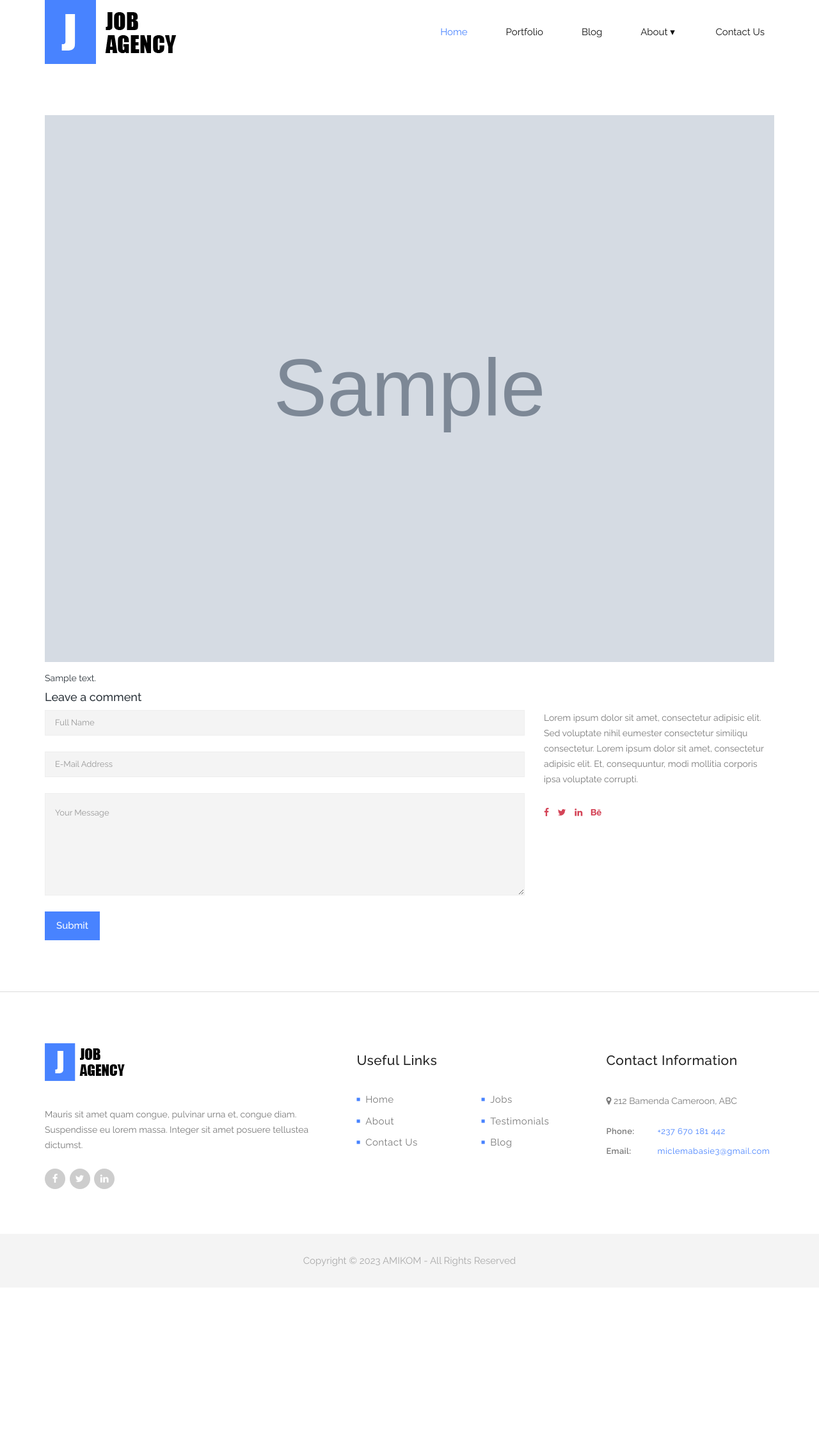
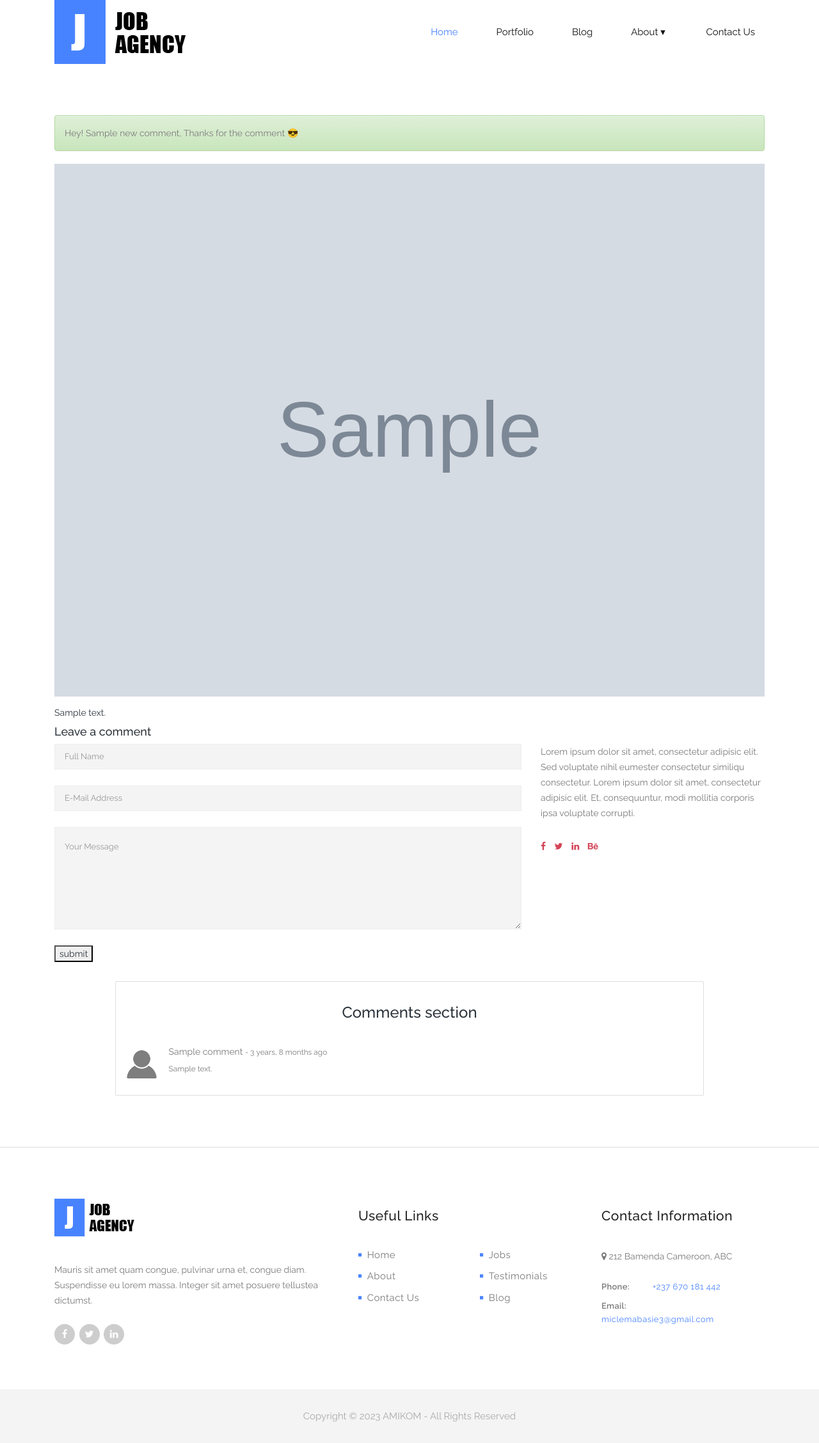
Before and after one commit to miclemabasie/Django-Blog-2023, a Django app: template templates/blog/detail.html in a window 1280 px wide. Shown: the whole page at 64% size. Before the commit the page ends 1980 px from the top, so only its background shows below. Run offline with Django 3.2, Linux system fonts and the light colour scheme; tables that the repository leaves empty hold one stand-in row (values such as "Sample post"); the template is opened without the code that fills it: values that come from a table or form of the project are taken from there, most other values are stand-ins (such as "Sample title", 1, 10 or a date in 2020); grey boxes marked "Sample" are stand-in pictures; parts of the project's set-up code (start-up, migrations or seed data) failed here and were passed over; some libraries are stand-ins or nearby versions.

Commit message:
added comment functionality on the frontend

```diff
--- a/static/css/style.css
+++ b/static/css/style.css
@@ -1,6 +1,19 @@
 body {
   font-family: 'Raleway', 'sans-serif';
   background-color: #fff;
+}
+
+.gradient-custom {
+  /* fallback for old browsers */
+  background: #4facfe;
+  /* Chrome 10-25,
+  Safari 5.1-6 */
+  background: -webkit-linear-gradient(to bottom right, rgba(79, 172, 254,
+        1), rgba(0, 242, 254, 1));
+  /* W3C, IE 10+/ Edge, Firefox 16+, Chrome 26+, Opera 12+,
+  Safari 7+ */
+  background: linear-gradient(to bottom right, rgba(79, 172, 254, 1), rgba(0,
+        242, 254, 1))
 }
 
 ul {
@@ -105,11 +118,11 @@ section {
 }
 
 #primary-nav-button:hover {
-  background: rgba(0,0,0,0.05);
+  background: rgba(0, 0, 0, 0.05);
 }
 
 #primary-nav-button.selected {
-  background: rgba(0,0,0,0.1);
+  background: rgba(0, 0, 0, 0.1);
 }
 
 #primary-nav-button:before {
@@ -173,9 +186,9 @@ section {
   transition: all 0.5s;
 }
 
-#primary-nav .active > a,
-#primary-nav li > a:hover,
-#primary-nav li.selected > a {
+#primary-nav .active>a,
+#primary-nav li>a:hover,
+#primary-nav li.selected>a {
   color: #4883ff;
 }
 
@@ -184,17 +197,17 @@ section {
 }
 
 .sub-menu li a {
-  line-height: 50px!important;
-  font-size: 13px!important;
+  line-height: 50px !important;
+  font-size: 13px !important;
   color: #7a7a7a;
 }
 
 .downarrow {
-    background: none;
-    display: inline-block;
+  background: none;
+  display: inline-block;
   padding: 0;
-    text-align: center;
-    min-width: 3px;
+  text-align: center;
+  min-width: 3px;
 }
 
 .sub-menu .downarrow {
@@ -232,7 +245,7 @@ section {
 
 #primary-nav .sub-menu {
   background: #fff;
-  box-shadow: 0px 5px 15px rgba(0,0,0,0.25);
+  box-shadow: 0px 5px 15px rgba(0, 0, 0, 0.25);
   min-width: 160px;
   z-index: 200;
 }
@@ -271,13 +284,13 @@ section {
   border-bottom: 1px solid #ddd;
 }
 
-#primary-nav.mobile li:first-child  {
+#primary-nav.mobile li:first-child {
   width: 100%;
   margin: 0;
   border-top: 1px solid #ddd;
 }
 
-#primary-nav.mobile li.selected > a {
+#primary-nav.mobile li.selected>a {
   border-bottom: 1px solid #ddd;
 }
 
@@ -301,13 +314,14 @@ section {
 .mobile .downarrow,
 .mobile .sub-menu .downarrow {
   position: absolute;
-  top:42px;
+  top: 42px;
   right: 25px;
 }
 
 #primary-nav.mobile .sub-menu .downarrow:before {
   content: '\25be';
 }
+
 #primary-nav-button.mobile {
   display: inline-block;
 }
@@ -335,11 +349,12 @@ section.banner {
 }
 
 .thumb-img img {
-  position: relative; z-index: 2;
+  position: relative;
+  z-index: 2;
 }
 
 .input-group-addon:last-child {
-  border: 1px solid rgba(0,0,0,.05);
+  border: 1px solid rgba(0, 0, 0, .05);
 }
 
 .thumb-img:before,
@@ -350,14 +365,14 @@ section.banner {
   left: 0;
   right: 0;
   bottom: 0;
-  background-color: rgba(0,0,0,.3);
+  background-color: rgba(0, 0, 0, .3);
   z-index: 1;
   border-radius: 5px;
 }
 
 .thumb-img:before {
   z-index: 3;
-  background-color: rgba(0,0,0,.3);
+  background-color: rgba(0, 0, 0, .3);
 }
 
 .featured-item .thumb-img:before {
@@ -450,10 +465,11 @@ section.banner {
   box-shadow: none;
 }
 
-.submit-form input:focus{
+.submit-form input:focus {
   border-width: 0px;
-  outline:0; /* I have also tried outline:none */
-  -webkit-appearance:none;
+  outline: 0;
+  /* I have also tried outline:none */
+  -webkit-appearance: none;
   box-shadow: none;
   -moz-box-shadow: none;
   -webkit-box-shadow: none;
@@ -489,24 +505,27 @@ section.banner {
   text-align: center;
 }
 
-.popular-places .owl-dots .owl-dot span  {
+.popular-places .owl-dots .owl-dot span {
   width: 12px;
   height: 12px;
-  background-color: #cdcdcd!important;
+  background-color: #cdcdcd !important;
   display: inline-block;
   border-radius: 50%;
   margin: 0 3px;
 }
 
 .popular-places .owl-dots .active span {
-  background-color: #4883ff!important;
+  background-color: #4883ff !important;
 }
 
 .popular-places .owl-dots button {
   outline: none;
 }
 
-.popular-item { margin-top: 15px; margin-bottom: 15px; }
+.popular-item {
+  margin-top: 15px;
+  margin-bottom: 15px;
+}
 
 .popular-places .popular-item .thumb {
   position: relative;
@@ -551,7 +570,9 @@ section.banner {
   z-index: 9;
 }
 
-.featured-item { margin-bottom: 30px; }
+.featured-item {
+  margin-bottom: 30px;
+}
 
 .popular-places .popular-item .thumb .plus-button i {
   width: 30px;
@@ -566,7 +587,7 @@ section.banner {
 }
 
 .popular-places .popular-item .thumb .plus-button i:hover {
-  background-color: rgba(250,250,250,0.3);
+  background-color: rgba(250, 250, 250, 0.3);
 }
 
 .featured-places .featured-item .thumb {
@@ -628,7 +649,7 @@ section.banner {
 
 .featured-places .featured-item .down-content {
   background-color: #fff;
-  box-shadow: 0px 5px 15px rgba(0,0,0,0.1);
+  box-shadow: 0px 5px 15px rgba(0, 0, 0, 0.1);
   padding: 20px 20px 0;
   border-bottom-left-radius: 5px;
   border-bottom-right-radius: 5px;
@@ -712,11 +733,11 @@ section.our-services .service-item h4 {
 }
 
 .our-services .left-content h4 {
-  font-size:  19px;
-  font-weight:  600;
-  color:  #232323;
+  font-size: 19px;
+  font-weight: 600;
+  color: #232323;
   margin-top: 0px;
-  margin-bottom:  25px;
+  margin-bottom: 25px;
 }
 
 .our-services .left-content .blue-button {
@@ -728,18 +749,21 @@ section.our-services .service-item h4 {
   margin-top: 60px;
   padding-top: 60px;
 }
+
 .accordion li {
   position: relative;
 }
+
 .accordion li .accordion-trigger {
   border: 1px solid #ddd;
 }
-.accordion li:last-child .accordion-trigger  {
 
-}
+.accordion li:last-child .accordion-trigger {}
+
 .accordion-content {
   display: none;
 }
+
 .accordion .accordion-trigger {
   width: 100%;
   display: block;
@@ -752,6 +776,7 @@ section.our-services .service-item h4 {
   padding: 15px 20px;
   text-decoration: none;
 }
+
 .accordion .accordion-trigger:after {
   width: 15px;
   height: 15px;
@@ -766,6 +791,7 @@ section.our-services .service-item h4 {
   -moz-transition: all 0.2s ease-in-out;
   transition: all 0.2s ease-in-out;
 }
+
 .accordion-content {
   margin: 0px;
   padding: 20px;
@@ -787,7 +813,7 @@ section#video-container {
 }
 
 .list-group-no-border {
-  box-shadow: 0 0 0 rgba(0,0,0,0);
+  box-shadow: 0 0 0 rgba(0, 0, 0, 0);
 }
 
 .list-group-no-border .list-group-item {
@@ -803,7 +829,7 @@ section#video-container {
   border-top: 0;
 }
 
-#video-container  {
+#video-container {
   position: relative;
   width: 100%;
   height: 560px;
@@ -823,7 +849,7 @@ section#video-container {
 
 #video-container .video-overlay {
   z-index: 9999;
-  background: rgba(0,0,0,0.3);
+  background: rgba(0, 0, 0, 0.3);
   width: 100%;
 }
 
@@ -876,7 +902,7 @@ section#video-container {
   text-align: center;
   line-height: 56px;
   color: #fff;
-  background-color: rgba(250,250,250,0.1);
+  background-color: rgba(250, 250, 250, 0.1);
   font-size: 18px;
   border: 3px solid #fff;
   border-radius: 50%;
@@ -917,7 +943,7 @@ section.pricing-tables .table-item .top-content h1 {
 }
 
 section.pricing-tables .table-item ul {
-  margin: 40px 0px!important;
+  margin: 40px 0px !important;
 }
 
 section.pricing-tables .table-item ul li {
@@ -957,6 +983,7 @@ section.contact .section-heading {
   border: 2px solid #4883ff;
   transition: all 0.5s;
 }
+
 .modal-btn:hover {
   background-color: transparent;
   color: #4883ff;
@@ -964,7 +991,7 @@ section.contact .section-heading {
 
 /* Modal */
 .modal {
-  background-color: rgba(0,0,0,.65);
+  background-color: rgba(0, 0, 0, .65);
   display: none;
   overflow: auto;
   position: fixed;
@@ -980,8 +1007,9 @@ section.contact .section-heading {
 
 .modal-content .section-heading {
   text-align: left;
-  margin-top: 0px!important;
+  margin-top: 0px !important;
 }
+
 .modal-content .section-heading h2 {
   margin-top: 10px;
 }
@@ -1095,14 +1123,17 @@ textarea.form-control {
   margin: 0 auto;
   background-color: #fff;
   //background-color: #fff;
-  box-shadow: 0 8px 16px 0 rgba(0,0,0,0.2),0 6px 20px 0 rgba(0,0,0,0.19);
+  box-shadow: 0 8px 16px 0 rgba(0, 0, 0, 0.2), 0 6px 20px 0 rgba(0, 0, 0, 0.19);
 }
+
 .modal-animated-in {
   animation: totop-in .3s ease;
 }
+
 .modal-animated-out {
   animation: totop-out .3s ease forwards;
 }
+
 .modal-content .close {
   position: absolute;
   right: -30px;
@@ -1130,6 +1161,7 @@ textarea.form-control {
     top: 600px;
     opacity: 0;
   }
+
   100% {
     top: 0;
     opacity: 1;
@@ -1141,6 +1173,7 @@ textarea.form-control {
     top: 0px;
     opacity: 1;
   }
+
   100% {
     top: -100%;
     opacity: 0;
@@ -1305,12 +1338,13 @@ footer .contact-info ul li a {
   .modal-content {
     width: 90%;
   }
+
   .modal-content .close {
     right: 50%;
     left: 50%;
     transform: translateX(-50%);
     top: -30px;
-    box-shadow: 0px 5px 15px rgba(0,0,0,0.2);
+    box-shadow: 0px 5px 15px rgba(0, 0, 0, 0.2);
   }
 
   footer .useful-links {
@@ -1323,10 +1357,10 @@ footer .contact-info ul li a {
 
 }
 
-main > section {
+main>section {
   background: #fff;
 }
 
-main > section:nth-child(even) {
+main>section:nth-child(even) {
   background: #f8f8f8;
 }
--- a/templates/blog/detail.html
+++ b/templates/blog/detail.html
@@ -1,11 +1,17 @@
 {% extends "base.html" %}
 
-
+{% load humanize %}
 {% block content %}
 
 <main>
     <section class="featured-places">
+
         <div class="container">
+          {% if new_comment %}
+          <div class="alert alert-success" role="alert">
+            <p>Hey! {{new_comment.name}}, Thanks for the comment 😎</p>
+          </div>
+          {% endif %}
             <div   class="form-group">
                 {% if post.image %}
                 <img src="{{post.image.url}}" style="height:50%; width: 100%" class="img-responsive" alt="">
@@ -16,32 +22,7 @@
             <h4>Leave a comment</h4>
 
             <div class="row">
-                <div class="col-md-8">
-                    <form id="contact" action="" method="post">
-                        <div class="row">
-                          <div class="col-lg-12 col-md-12 col-sm-12">
-                            <fieldset>
-                              <input name="name" type="text" class="form-control" id="name" placeholder="Full Name" required="">
-                            </fieldset>
-                          </div>
-                          <div class="col-lg-12 col-md-12 col-sm-12">
-                            <fieldset>
-                              <input name="email" type="text" class="form-control" id="email" placeholder="E-Mail Address" required="">
-                            </fieldset>
-                          </div>
-                          <div class="col-lg-12">
-                            <fieldset>
-                              <textarea name="message" rows="6" class="form-control" id="message" placeholder="Your Message" required=""></textarea>
-                            </fieldset>
-                          </div>
-                          <div class="col-lg-12">
-                            <div class="blue-button">
-                                <a href="#">Submit</a>
-                            </div>
-                          </div>
-                        </div>
-                      </form>
-                </div>
+                {% include "../components/comment_form.html" %}
 
                 <div class="col-md-4">
                   <div class="left-content">
@@ -59,8 +40,12 @@
                   </div>
                 </div>
             </div>
+            {% include "../components/comments.html" %}
         </div>
+
     </section>
+
+
 </main>
 
 
--- a/templates/blog/list.html
+++ b/templates/blog/list.html
@@ -12,8 +12,8 @@
                         List of Post containing the tag: "{{tag}}"
                     {% elif category %}
                         Post in Category "{{category}}"
-                    {% elif query %}
-                        Post containing search term "{{query}}"
+                    {% elif search_query %}
+                        Post containing search term "{{search_query}}"
                     {% else %}
                         Blog
                     {% endif %}</h2>
@@ -89,7 +89,7 @@
                 </div>
             </div>
         </div>
-        {% if not query %}
+        {% if not search_query %}
             {% include "../components/pagination.html" %}
         {% endif %}
     </section>
--- /dev/null
+++ b/templates/components/comment_form.html
@@ -0,0 +1,27 @@
+<div class="col-md-8">
+    <form id="contact" action="{% url 'blog:post_detail' post.created.year post.created.month post.created.day post.slug%}" method="post">
+        {% csrf_token %}
+        <div class="row">
+          <div class="col-lg-12 col-md-12 col-sm-12">
+            <fieldset>
+              <input name="name" type="text" class="form-control" id="name" placeholder="Full Name" required="">
+            </fieldset>
+          </div>
+          <div class="col-lg-12 col-md-12 col-sm-12">
+            <fieldset>
+              <input name="email" type="text" class="form-control" id="email" placeholder="E-Mail Address" required="">
+            </fieldset>
+          </div>
+          <div class="col-lg-12">
+            <fieldset>
+              <textarea name="message" rows="6" class="form-control" id="message" placeholder="Your Message" required=""></textarea>
+            </fieldset>
+          </div>
+          <div class="col-lg-12">
+            <div class="blue-button">
+                <button type="submit">submit</button>
+            </div>
+          </div>
+        </div>
+      </form>
+</div>
--- /dev/null
+++ b/templates/components/comments.html
@@ -0,0 +1,38 @@
+{% load humanize %}
+{% load static %}
+      <div class="mt-5 row d-flex justify-content-center">
+        <div class="col-md-12 col-lg-10 col-xl-8">
+          <div class="card">
+            <div class="card-body p-4">
+              <h3 class="text-center mb-4 pb-2">Comments section</h3>
+
+              <div class="row">
+                <div class="col">
+                    {% for comment in comments %}
+                    <div class="d-flex flex-start mt-4">
+                      <a class="me-3" href="#">
+                        <img class="rounded-circle shadow-1-strong"
+                          src="{% static 'img/comment-profile.png' %}" alt="avatar"
+                          width="65" height="65" />
+                      </a>
+                      <div class="flex-grow-1 flex-shrink-1">
+                        <div>
+                          <div class="d-flex justify-content-between align-items-center">
+                            <p class="mb-1">
+                              {{comment.name}} <span class="small">- {{ comment.created|naturaltime }}
+                              </span>
+                            </p>
+                          </div>
+                          <p class="small mb-0">
+                            {{comment.body}}
+                          </p>
+                        </div>
+                      </div>
+                    </div>
+                    {% endfor %}
+                </div>
+              </div>
+            </div>
+          </div>
+        </div>
+      </div>
--- a/templates/styles/footer_links.html
+++ b/templates/styles/footer_links.html
@@ -1,5 +1,7 @@
 {% load static %}
 
+
+<script src="https://cdn.jsdelivr.net/npm/bootstrap@5.0.2/dist/js/bootstrap.bundle.min.js" integrity="sha384-MrcW6ZMFYlzcLA8Nl+NtUVF0sA7MsXsP1UyJoMp4YLEuNSfAP+JcXn/tWtIaxVXM" crossorigin="anonymous"></script>
 <script src="https://ajax.googleapis.com/ajax/libs/jquery/1.11.2/jquery.min.js" type="text/javascript"></script>
     <script>window.jQuery || document.write('<script src="js/vendor/jquery-1.11.2.min.js"><\/script>')</script>
 
--- a/templates/styles/head_links.html
+++ b/templates/styles/head_links.html
@@ -5,7 +5,7 @@
 
         <meta name="description" content="">
         <meta name="viewport" content="width=device-width, initial-scale=1">
-
+        <link href="https://cdn.jsdelivr.net/npm/bootstrap@5.0.2/dist/css/bootstrap.min.css" rel="stylesheet" integrity="sha384-EVSTQN3/azprG1Anm3QDgpJLIm9Nao0Yz1ztcQTwFspd3yD65VohhpuuCOmLASjC" crossorigin="anonymous">
         <link rel="stylesheet" href= {% static 'css/bootstrap.min.css' %}>
         <link rel="stylesheet" href= {% static 'css/bootstrap-theme.min.css' %}>
         <link rel="stylesheet" href= {% static 'css/fontAwesome.css' %}>
```
Also changed, not shown: blog/views.py (+10 -14 lines), static/img/comment-profile.png (added), 1 other file.
